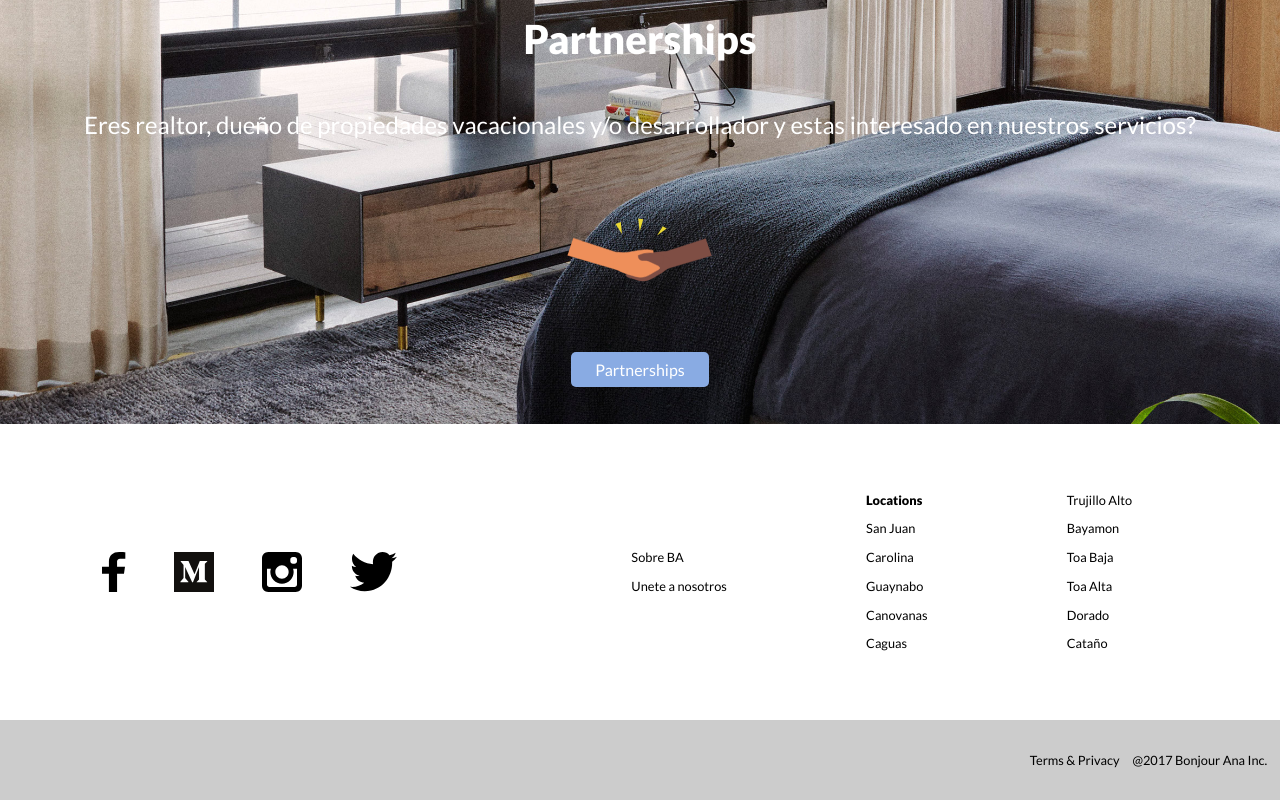
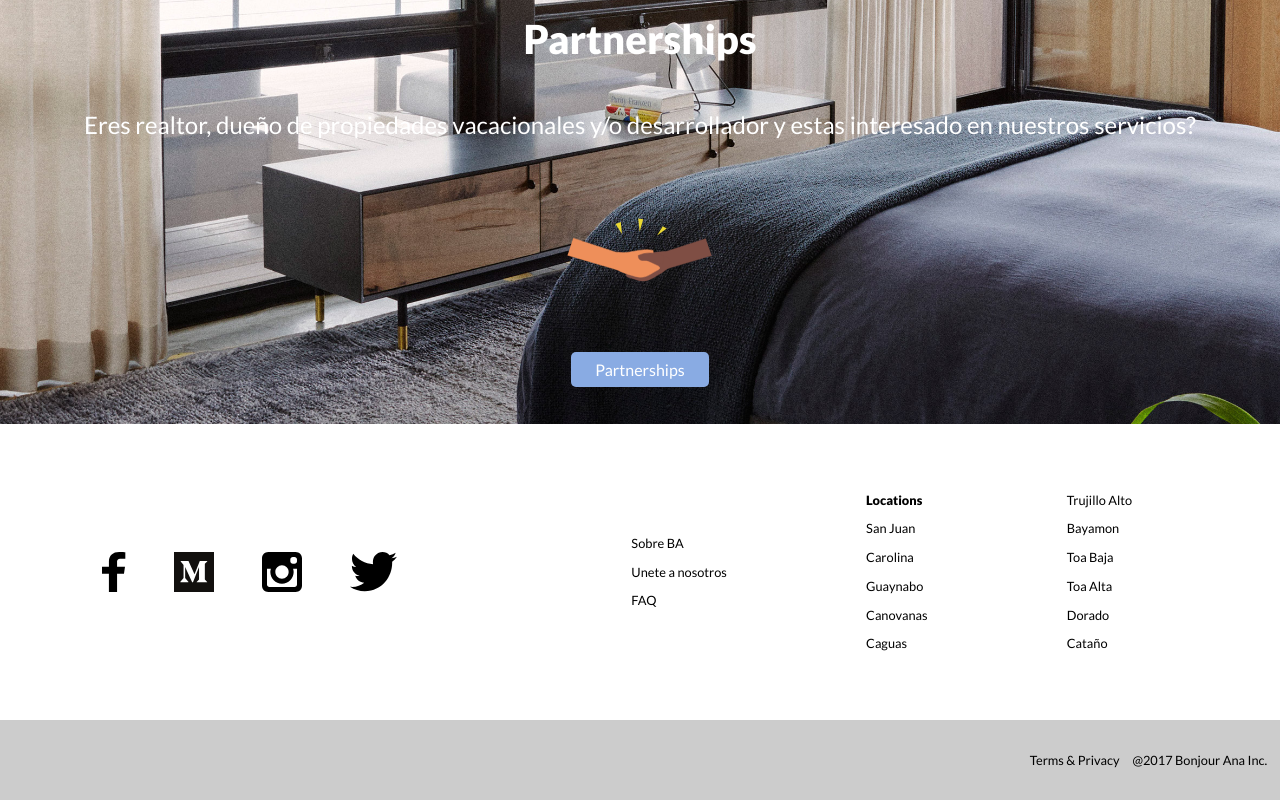
Before and after one commit to bonjouranainc/web-app, a React app in the folder front-end/: page / in a window 1280 px wide. Shown: the part 3291-4091 px from the top of the page. Built offline with nearby package versions, Linux system fonts and the light colour scheme.

Commit message:
FAQ button added

```diff
--- a/front-end/src/components/Footer/FooterTop.js
+++ b/front-end/src/components/Footer/FooterTop.js
@@ -37,6 +37,9 @@ class FooterTop extends Component {
             <a href='mailto:hi@bonjourana.com'>
               Unete a nosotros
             </a>
+            <a href='https://bonjourana.com/pages/preguntas-frecuentes'>
+              FAQ
+            </a>
           </div>
           <div className='locations s-txt'>
             <p className='b-txt'>Locations</p>
```
